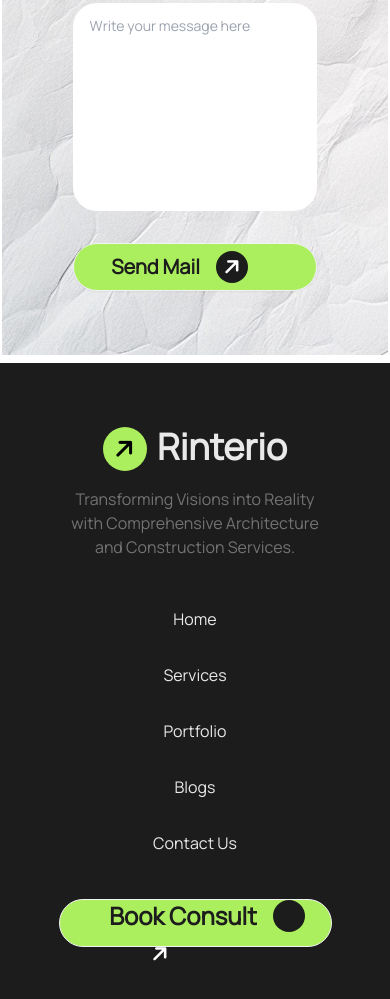
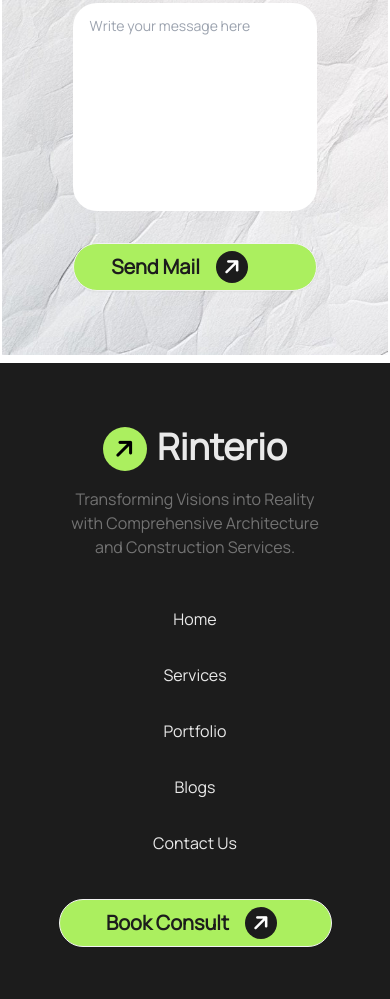
Before and after one commit to rrishiddh/Rinterio-Architecture, a plain HTML site: page index.html in a window 390 px wide. Shown: the part 9338-10337 px from the top of the page. Drawn offline with nearby package versions, Linux system fonts and the light colour scheme.

Commit message:
responsive correction

```diff
--- a/index.html
+++ b/index.html
@@ -531,8 +531,8 @@
       <a class="link link-hover">Contact Us</a>
     </div>
     <div class="text-center mt-11 max-md:w-[70%] mx-auto ">
-      <button class="btn bg-[#ABEF5F] inline-flex items-center  font-semibold rounded-full  max-md:w-full  space-x-2 ">
-        <h1 class="font-bold text-2xl text-[#1C1C1C] ml-6">Book Consult</h1>
+      <button class="btn bg-[#ABEF5F] inline-flex items-center  font-semibold rounded-full  max-md:w-full  space-x-2  ">
+        <h1 class="font-bold text-xl lg:text-2xl text-[#1C1C1C] ml-6">Book Consult</h1>
         <span class="flex items-center ">
           <div class="w-8 h-8 bg-[#1C1C1C] rounded-full"></div>
         </span>
```
